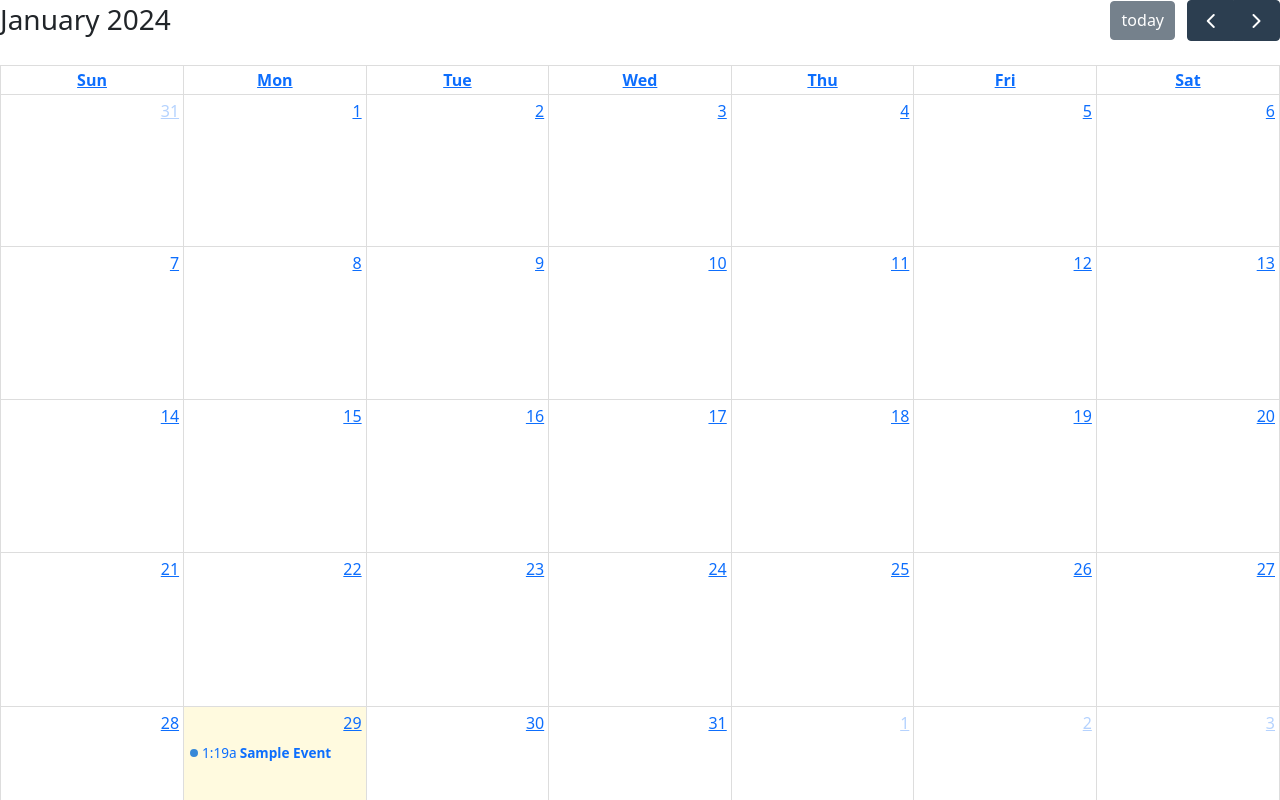
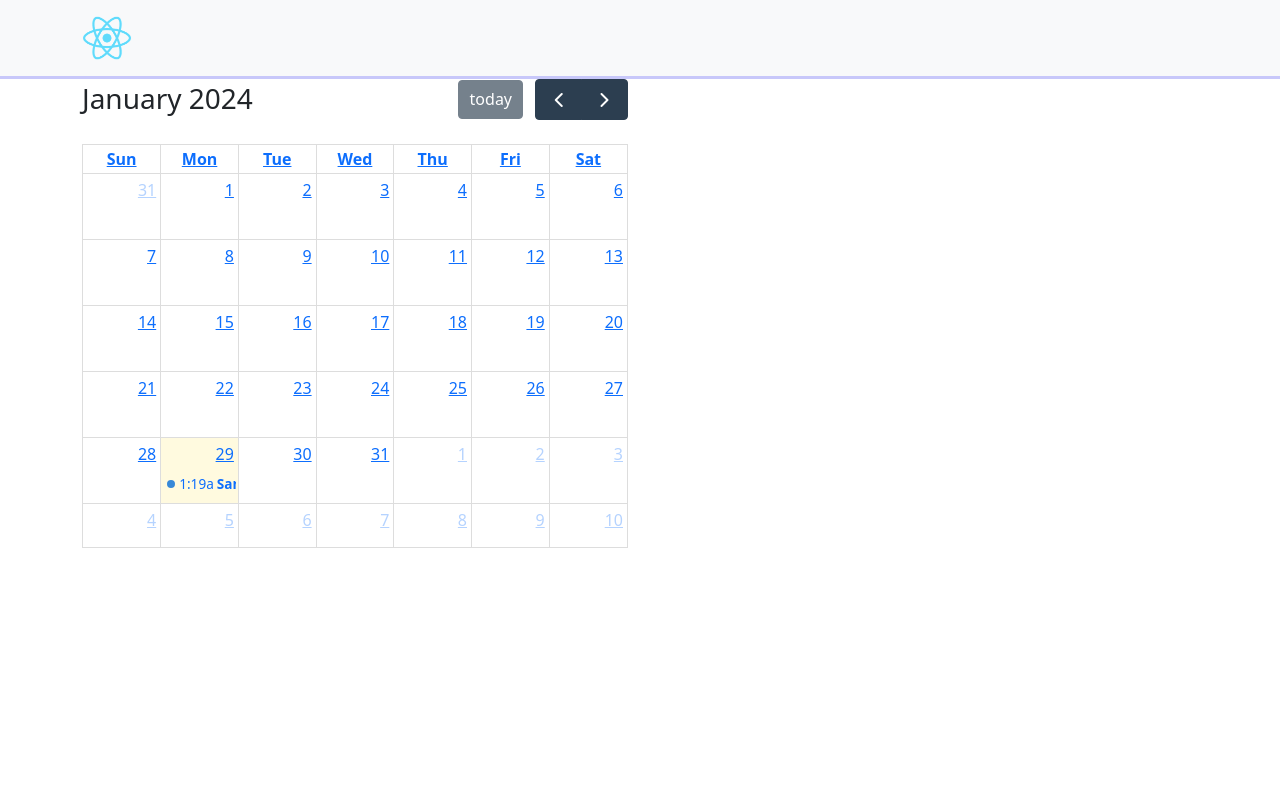
Before and after one commit to seophohoho/PlanIsJustNow-fe, a React (Create React App) app: page /Calender in a window 1280 px wide. Shown: the top 800 px of the page. Built offline with nearby package versions, Linux system fonts and the light colour scheme.

Commit message:
레이아웃 추가, Navbar 추가

```diff
--- a/src/pages/CalenderMain.js
+++ b/src/pages/CalenderMain.js
@@ -1,6 +1,7 @@
 import React from 'react';
 import FullCalendar from '@fullcalendar/react'
 import dayGridPlugin from '@fullcalendar/daygrid'
+import { Form, Col, Row, Container, Navbar } from 'react-bootstrap';
 
 const CalendarMain = () => {
 
@@ -10,11 +11,36 @@ const CalendarMain = () => {
   ]
 
   return (
-     <FullCalendar
-       plugins={[dayGridPlugin]}
-       initialView="dayGridMonth"
-       events={events} /*events 배열은 달력에 표시될 이벤트 목록이다.*/
-     />
+    <div>
+         <header>
+            <Navbar expand="md" className="bg-body-tertiary">
+                <Container>
+                    <Navbar.Brand href="#">
+                        <img src='/logo192.png'width={"50px"}></img>
+                    </Navbar.Brand>
+                </Container>
+            </Navbar>
+        </header>
+        <body>
+            <Container>
+                <Row>
+                    <Col>
+                        <FullCalendar
+                        plugins={[dayGridPlugin]}
+                        initialView="dayGridMonth"
+                        events={events} /*events 배열은 달력에 표시될 이벤트 목록이다.*/
+                        />
+                    </Col>
+                    <Col>
+
+                    </Col>
+                </Row>
+            </Container>
+        </body>
+        <footer>
+
+        </footer>
+     </div>
    );
 }
 
```
